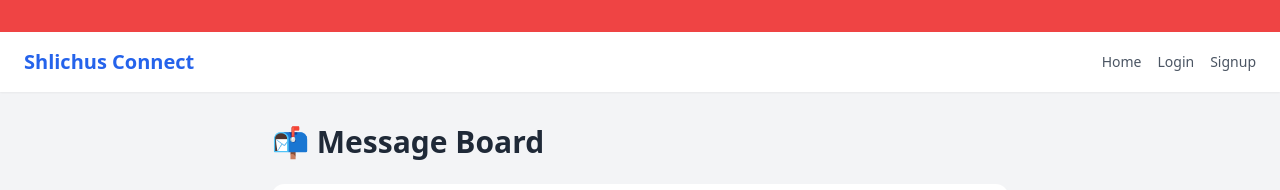
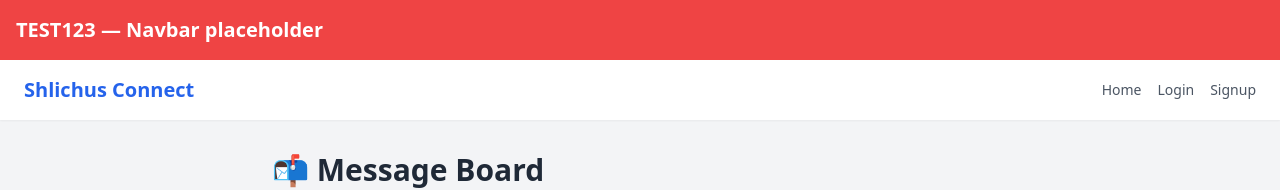
Before and after one commit to Zrodkin/shlichuslinkstake2, a React (Create React App) app: page / in a window 1280 px wide. Shown: the top 190 px of the page. Built offline with nearby package versions, Linux system fonts and the light colour scheme; no server answers.

Commit message:
Added TEST123 banner for deploy check

```diff
--- a/src/App.js
+++ b/src/App.js
@@ -8,7 +8,7 @@ function App() {
   return (
     <BrowserRouter>
       <div className="bg-red-500 text-white p-4 text-xl font-bold">
-
+        TEST123 — Navbar placeholder
       </div>
       <Routes>
         <Route path="/" element={<MessageBoard />} />
```
